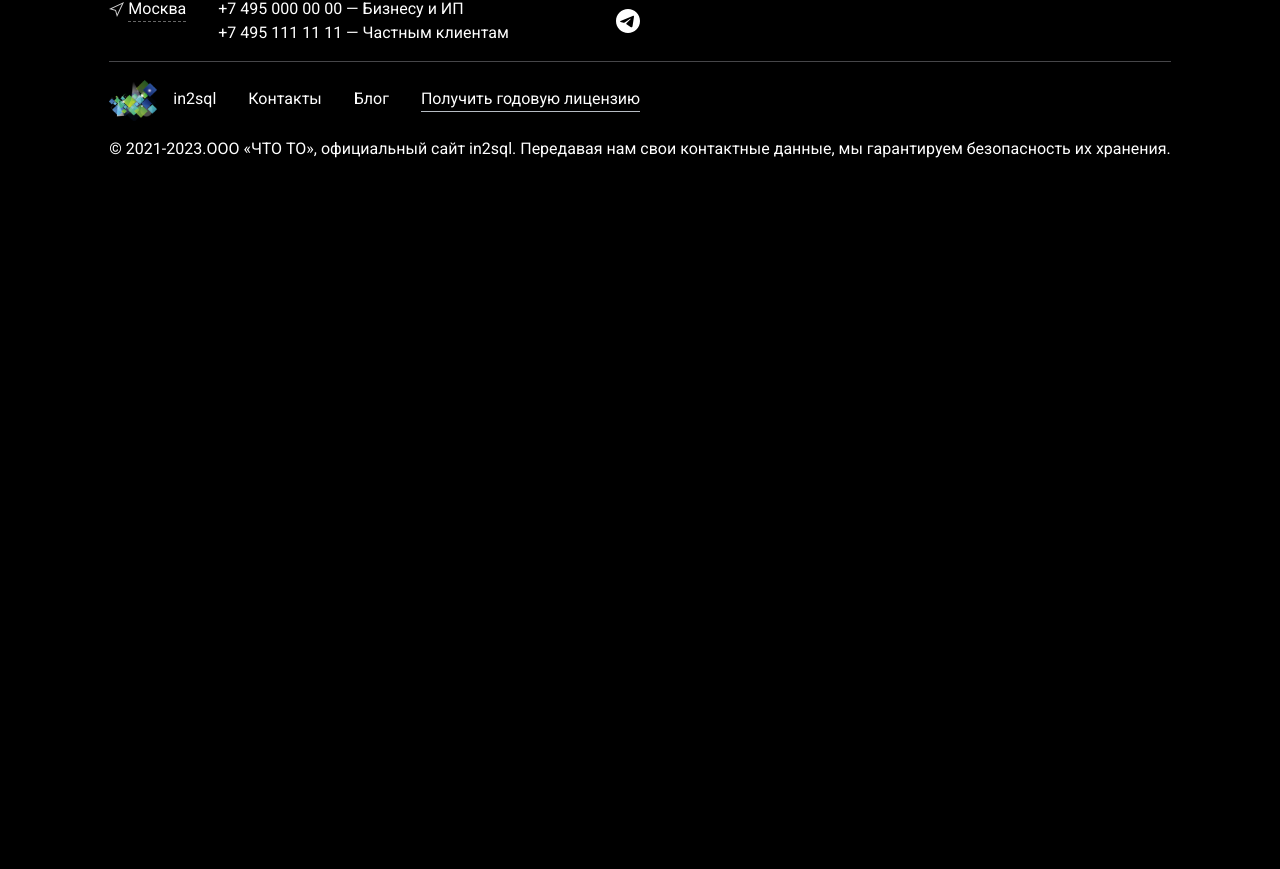
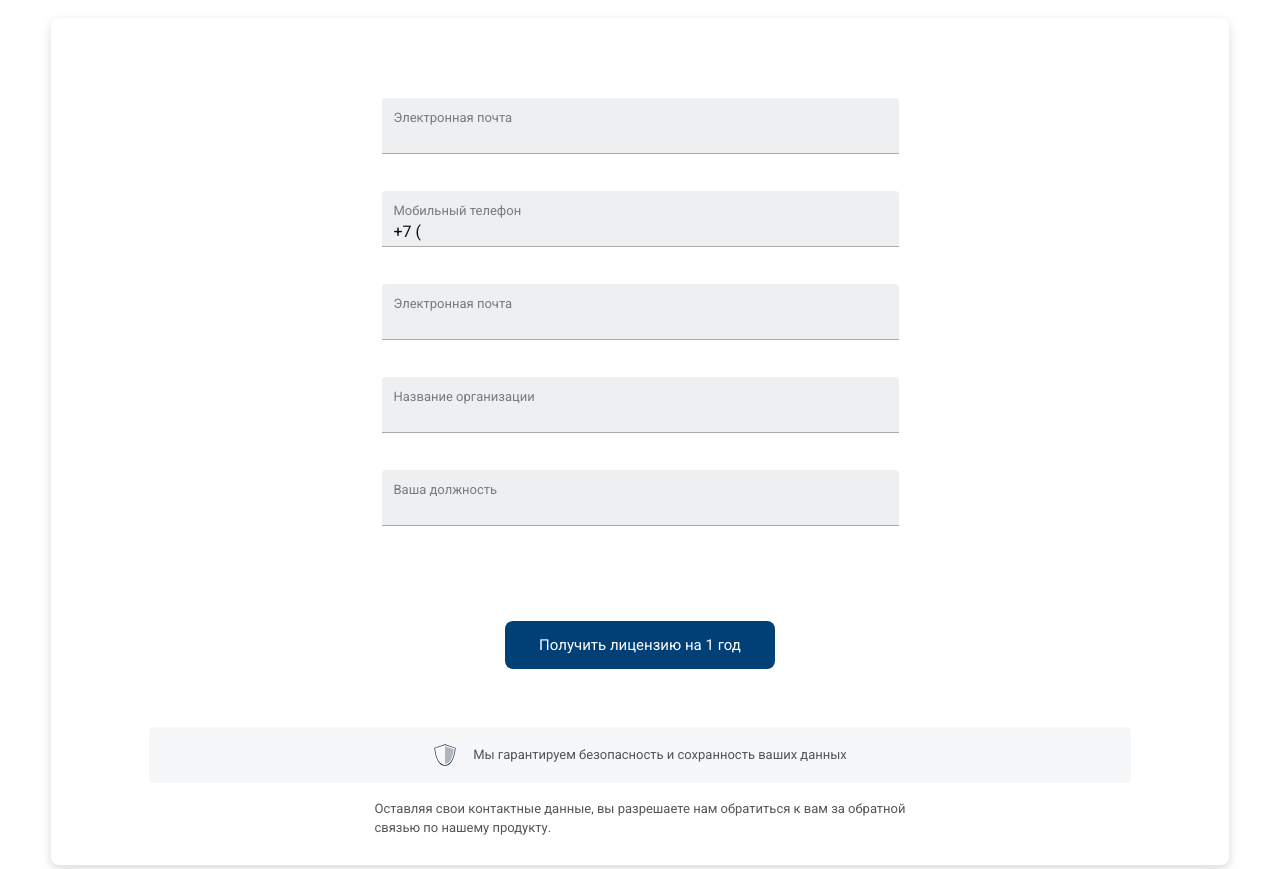
Before and after one commit to in2sql/in2sql-official-site, a Next.js app: page /try-free in a window 1280 px wide. Shown: the part 471-1340 px from the top of the page. Before the commit the page ends 800 px from the top, so only its background shows below. Built offline with nearby package versions, Linux system fonts and the light colour scheme.

Commit message:
feat: Try-free page MVP

```diff
--- /dev/null
+++ b/app/components/guard/guard.module.scss
@@ -0,0 +1,27 @@
+.guardComponent {
+  border-radius: 4px;
+  background: #f5f7f9;
+  height: 56px;
+  display: inline-flex;
+  align-self: center;
+  justify-content: center;
+  align-items: center;
+  gap: 16px;
+  color: rgba(13, 13, 13, 0.7);
+  font-family: Roboto;
+  font-size: 13px;
+  font-style: normal;
+  font-weight: 400;
+  line-height: 19.6px;
+  width: 400px;
+}
+
+.bottomText {
+  margin-top: 1rem;
+  color: rgba(13, 13, 13, 0.7);
+  font-family: Roboto;
+  font-size: 13px;
+  font-style: normal;
+  font-weight: 400;
+  line-height: 19.6px;
+}
--- /dev/null
+++ b/app/components/guard/guard.tsx
@@ -0,0 +1,24 @@
+import Image from 'next/image'
+
+import s from './guard.module.scss'
+
+export default function Guard({ width }) {
+  return (
+    <>
+      <div className={s.guardComponent} style={{ width: `${width}px` }}>
+        <Image
+          src="/images/icon-guard.svg"
+          alt="guard"
+          width={24}
+          height={24}
+        />
+        <div>Мы гарантируем безопасность и сохранность ваших данных</div>
+      </div>
+      <div className={s.bottomText}>
+        Оставляя свои контактные данные, вы разрешаете нам обратиться к вам за
+        обратной
+        <br /> связью по нашему продукту.
+      </div>
+    </>
+  )
+}
--- a/app/contacts/page.tsx
+++ b/app/contacts/page.tsx
@@ -2,6 +2,7 @@ import Teaser from '../components/teaser/teaser'
 import Image from 'next/image'
 
 import s from './contacts.module.scss'
+import Guard from '../components/guard/guard'
 
 const Contacts = () => {
   return (
@@ -49,20 +50,7 @@ const Contacts = () => {
             </div>
             <button type="submit">Отправить</button>
 
-            <div className={s.guardComponent}>
-              <Image
-                src="/images/icon-guard.svg"
-                alt="guard"
-                width={24}
-                height={24}
-              />
-              <div>Мы гарантируем безопасность и сохранность ваших данных</div>
-            </div>
-
-            <div className={s.bottomText}>
-              Оставляя свои контактные данные, вы разрешаете нам обратиться к
-              вам за обратной связью по нашему продукту.
-            </div>
+            <Guard width={400} />
           </form>
         </div>
         <div className={s.row2}>
--- a/app/layout.module.scss
+++ b/app/layout.module.scss
@@ -13,8 +13,8 @@
   padding: 0 20%;
   width: 100%;
   height: 80px;
-  // backdrop-filter: blur(10px);
-  background: black;
+  backdrop-filter: blur(10px);
+  // background: black;
 
   z-index: 100;
   position: fixed;
--- a/app/try-free/page.tsx
+++ b/app/try-free/page.tsx
@@ -1,3 +1,4 @@
+import Guard from '../components/guard/guard'
 import Header from '../components/header/header'
 import s from './try-free.module.scss'
 
@@ -11,6 +12,36 @@ const TryFree = () => {
         }
         classNames={[s.header]}
       />
+      <div className={s.wrapper}>
+        <form>
+          <div className={s.inputComponent}>
+            <label>Электронная почта</label>
+            <input />
+          </div>
+          <div className={s.inputComponent}>
+            <label>Мобильный телефон</label>
+            <div style={{ display: 'flex' }}>
+              <span className={s.mobile}>{'+7 ('}</span>
+              <input />
+            </div>
+          </div>
+          <div className={s.inputComponent}>
+            <label>Электронная почта</label>
+            <input />
+          </div>
+          <div className={s.inputComponent}>
+            <label>Название организации</label>
+            <input />
+          </div>
+          <div className={s.inputComponent}>
+            <label>Ваша должность</label>
+            <input />
+          </div>
+
+          <button>Получить лицензию на 1 год</button>
+          <Guard width={982} />
+        </form>
+      </div>
     </>
   )
 }
--- a/app/try-free/try-free.module.scss
+++ b/app/try-free/try-free.module.scss
@@ -1,3 +1,79 @@
 .header {
   background: linear-gradient(180deg, #004077 0%, rgba(0, 0, 0, 0) 100%);
 }
+
+.wrapper {
+  width: 100%;
+  background: #fff;
+  display: flex;
+  justify-content: center;
+  padding: 53px 0 150px 0;
+
+  form {
+    width: 1178px;
+    border-radius: 8px;
+    background: #fff;
+    box-shadow: 0px 2px 8px 0px rgba(0, 0, 0, 0.08),
+      0px 8px 16px 0px rgba(0, 0, 0, 0.08);
+    display: flex;
+    flex-direction: column;
+    align-items: center;
+    padding: 80px 0 27px 0;
+    // gap: 37px;
+
+    .inputComponent {
+      width: 100%;
+      max-width: 517px;
+      height: 56px;
+      border-radius: 4px 4px 0px 0px;
+      border-bottom: 1px solid #0d0d0d4d;
+      background: #eeeff1;
+      padding: 7px 12px 11.5px 12px;
+      margin-bottom: 37px;
+
+      label {
+        color: rgba(60, 60, 67, 0.66);
+        font-family: Roboto;
+        font-size: 13px;
+        font-style: normal;
+        font-weight: 400;
+        line-height: normal;
+      }
+
+      .mobile {
+        width: 30px;
+        color: #0e0e0e;
+        font-family: Roboto;
+        font-size: 16px;
+        font-style: normal;
+        font-weight: 400;
+        line-height: normal;
+      }
+
+      input {
+        width: 100%;
+        background: #eeeff1;
+        height: 18px;
+        color: rgba(60, 60, 67, 0.66);
+      }
+      input:focus {
+        outline: none;
+      }
+    }
+
+    button {
+      width: 270px;
+      height: 48px;
+      border-radius: 8px;
+      background: #004077;
+      color: #fff;
+      text-align: center;
+      font-family: Roboto;
+      font-size: 15px;
+      font-style: normal;
+      font-weight: 500;
+      line-height: 20px;
+      margin: 58px 0;
+    }
+  }
+}
```
Also changed, not shown: app/contacts/contacts.module.scss (+0 -28 lines).
